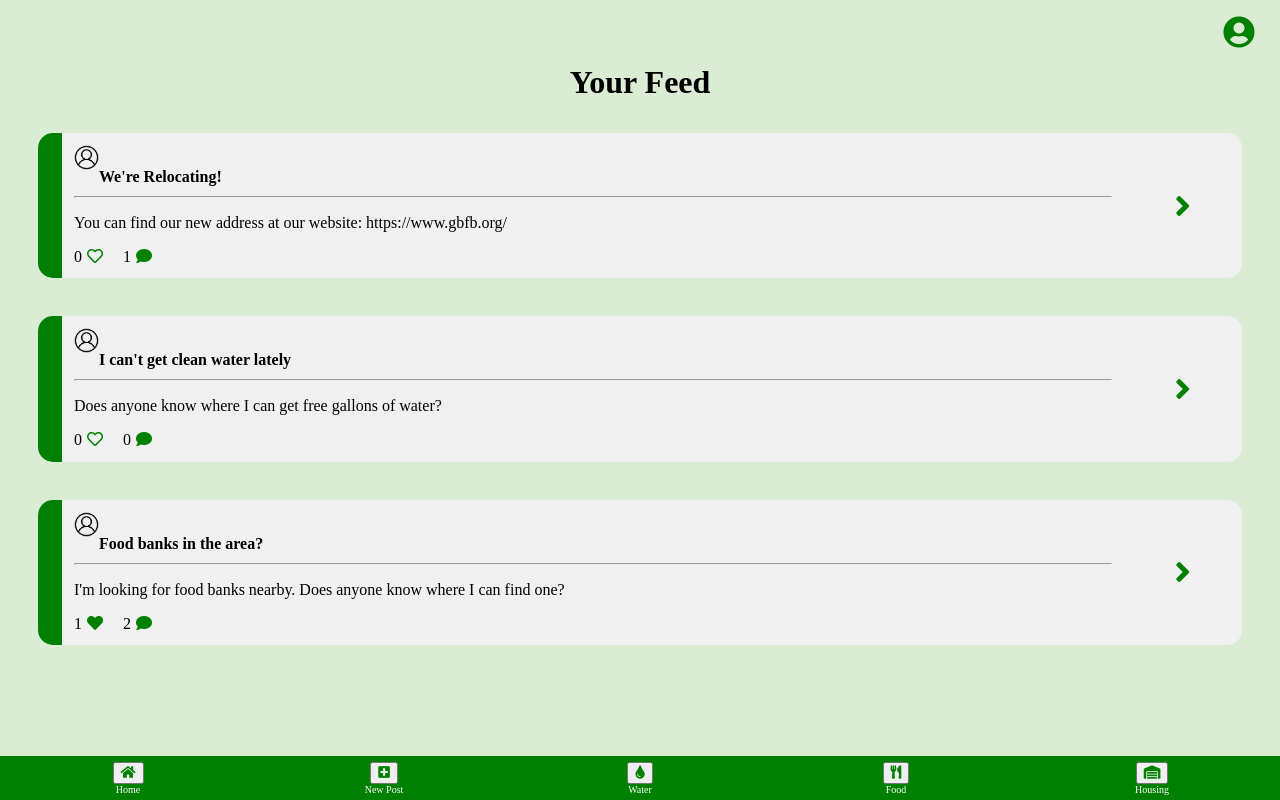
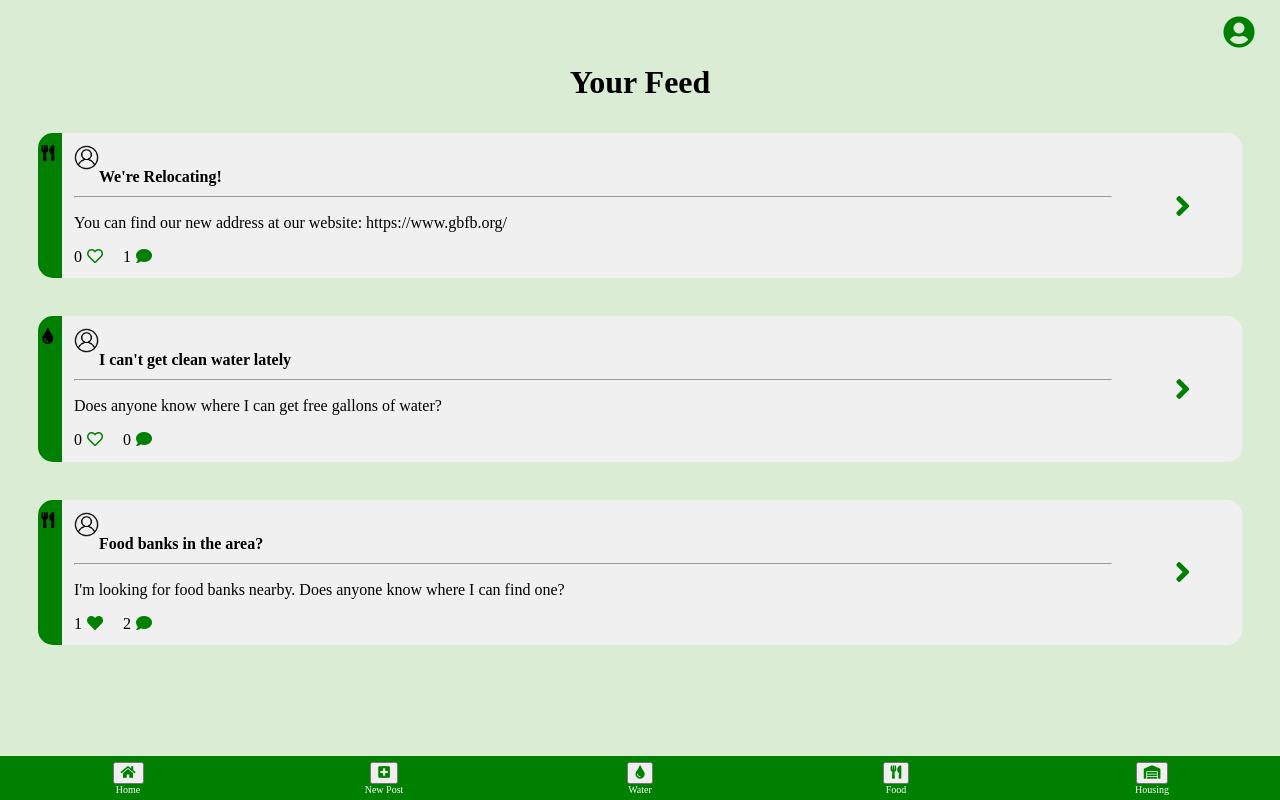
Before and after one commit to fdznoriega/bcwebdev-3, a React (Create React App) app: page / in a window 1280 px wide. Built offline with nearby package versions, Linux system fonts and the light colour scheme; a web font is replaced by a local one.

Commit message:
icons now appear on post preview

```diff
--- a/src/components/PostPreview.js
+++ b/src/components/PostPreview.js
@@ -65,11 +65,26 @@ function PostPreview(props) {
         }
     }
 
+    // takes in post
+    function renderCategoryButton(p) {
+
+        switch (p.category) {
+            case "Housing":
+                return <span className="fas fa-warehouse"></span>;
+            case "Water":
+                return <span className="fas fa-tint"></span>;
+            case "Food":
+                return <span className="fas fa-utensils"></span>;
+        }
+    }
+
     return (
         <div>
             <div className={findPreviewType()}>
                 {/* FIRST COLUMN: COLOR */}
-                <div className={css.color_flex_item}></div>
+                <div className={css.color_flex_item}>
+                    {renderCategoryButton(post)}
+                </div>
 
                 {/* SECOND COLUMN: CONTENT */}
                 <div className={css.content_flex_item}>
--- a/src/utils/initialStore.js
+++ b/src/utils/initialStore.js
@@ -10,8 +10,7 @@ const UserType = {
 const Category = {
     Water: "Water",
     Housing: "Housing",
-    Food: "Food",
-    None: "None"
+    Food: "Food"
 }
 
 let initialStore = {
```
Also changed, not shown: default.png (added).
